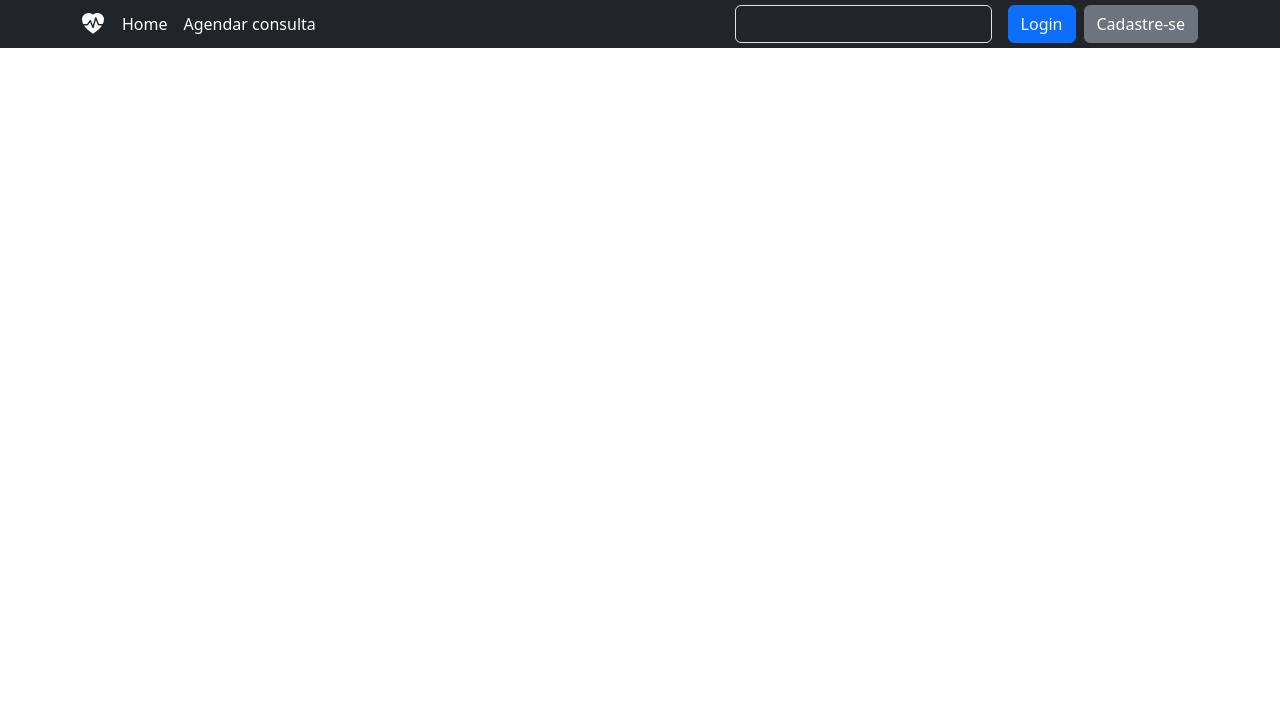
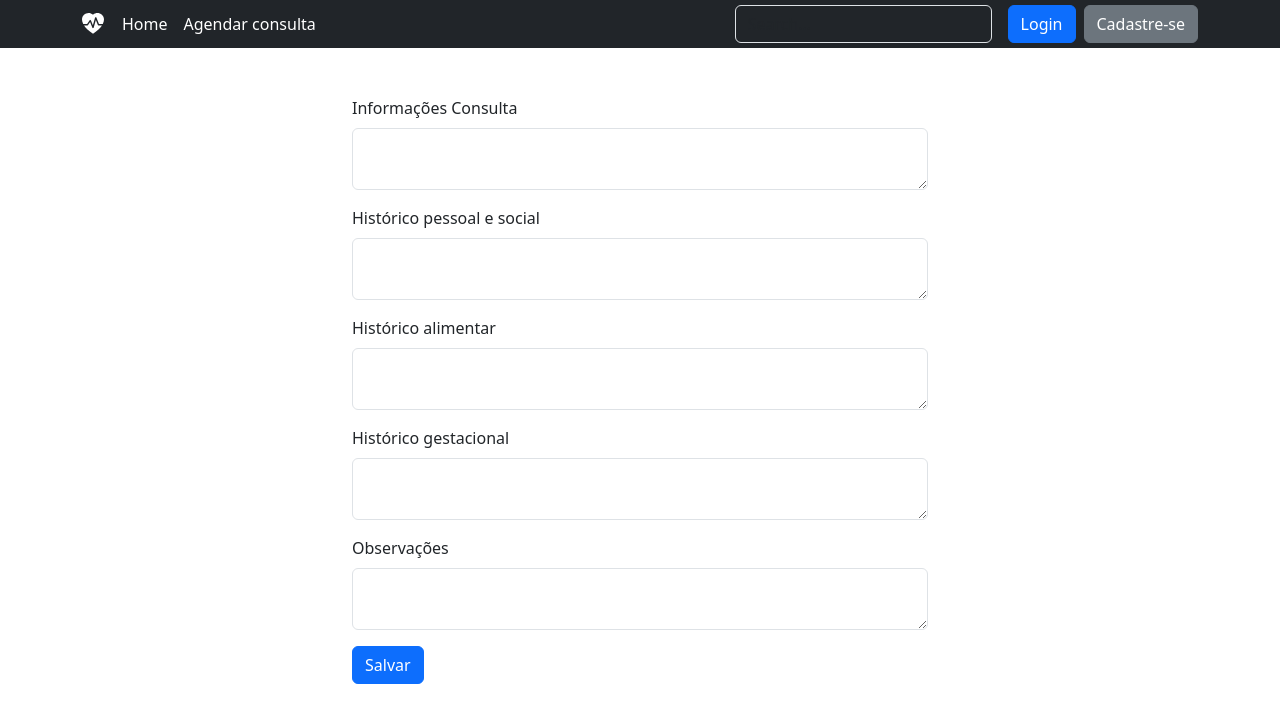
Before and after one commit to eduardohbds/EvoNutri, a Vue app in the folder frontend/: page /PreConsultaForm in a window 1280 px wide. Shown: the top 722 px of the page. Built offline with nearby package versions, Linux system fonts and the light colour scheme.

Commit message:
feat: added FormConsulta

```diff
--- a/frontend/src/router/index.ts
+++ b/frontend/src/router/index.ts
@@ -3,6 +3,7 @@ import HomeView from '../views/Home.vue';
 import FormUser from '@/views/FormUser.vue';
 import FormLogin from '@/views/FormLogin.vue';
 import FormAppointment from '@/views/FormAppointment.vue';
+import FormConsulta from '@/views/FormConsulta.vue';
 
 const router = createRouter({
   history: createWebHistory(import.meta.env.BASE_URL),
@@ -28,6 +29,11 @@ const router = createRouter({
       component: FormAppointment,
       name: 'Appointment',
     },
+    {
+      path: '/PreConsultaForm',
+      component: FormConsulta,
+      name: 'Consulta',
+    },
   ],
 });
 
--- a/frontend/src/views/FormConsulta.vue
+++ b/frontend/src/views/FormConsulta.vue
@@ -0,0 +1,58 @@
+<template>
+    <div class="container mt-5">
+        <form @submit.prevent="submitForm">
+            <div class="mb-3">
+                <label for="consultaInfo" class="form-label">Informações Consulta</label>
+                <textarea id="consultaInfo" class="form-control" v-model="form.consultaInfo"></textarea>
+            </div>
+            <div class="mb-3">
+                <label for="historicoPessoal" class="form-label">Histórico pessoal e social</label>
+                <textarea id="historicoPessoal" class="form-control" v-model="form.historicoPessoal"></textarea>
+            </div>
+            <div class="mb-3">
+                <label for="historicoAlimentar" class="form-label">Histórico alimentar</label>
+                <textarea id="historicoAlimentar" class="form-control" v-model="form.historicoAlimentar"></textarea>
+            </div>
+            <div class="mb-3">
+                <label for="historicoGestacional" class="form-label">Histórico gestacional</label>
+                <textarea id="historicoGestacional" class="form-control" v-model="form.historicoGestacional"></textarea>
+            </div>
+            <div class="mb-3">
+                <label for="observacoes" class="form-label">Observações</label>
+                <textarea id="observacoes" class="form-control" v-model="form.observacoes"></textarea>
+            </div>
+            <button type="submit" class="btn btn-primary">Salvar</button>
+        </form>
+    </div>
+</template>
+
+<script lang="ts">
+import { defineComponent } from 'vue';
+
+export default defineComponent({
+    name: 'PreConsultaForm',
+    data() {
+        return {
+            form: {
+                consultaInfo: '',
+                historicoPessoal: '',
+                historicoAlimentar: '',
+                historicoGestacional: '',
+                observacoes: ''
+            }
+        };
+    },
+    methods: {
+        submitForm() {
+            console.log('Form submitted:', this.form);
+            // Add your form submission logic here
+        }
+    }
+});
+</script>
+
+<style scoped>
+.container {
+    max-width: 600px;
+}
+</style>
```
